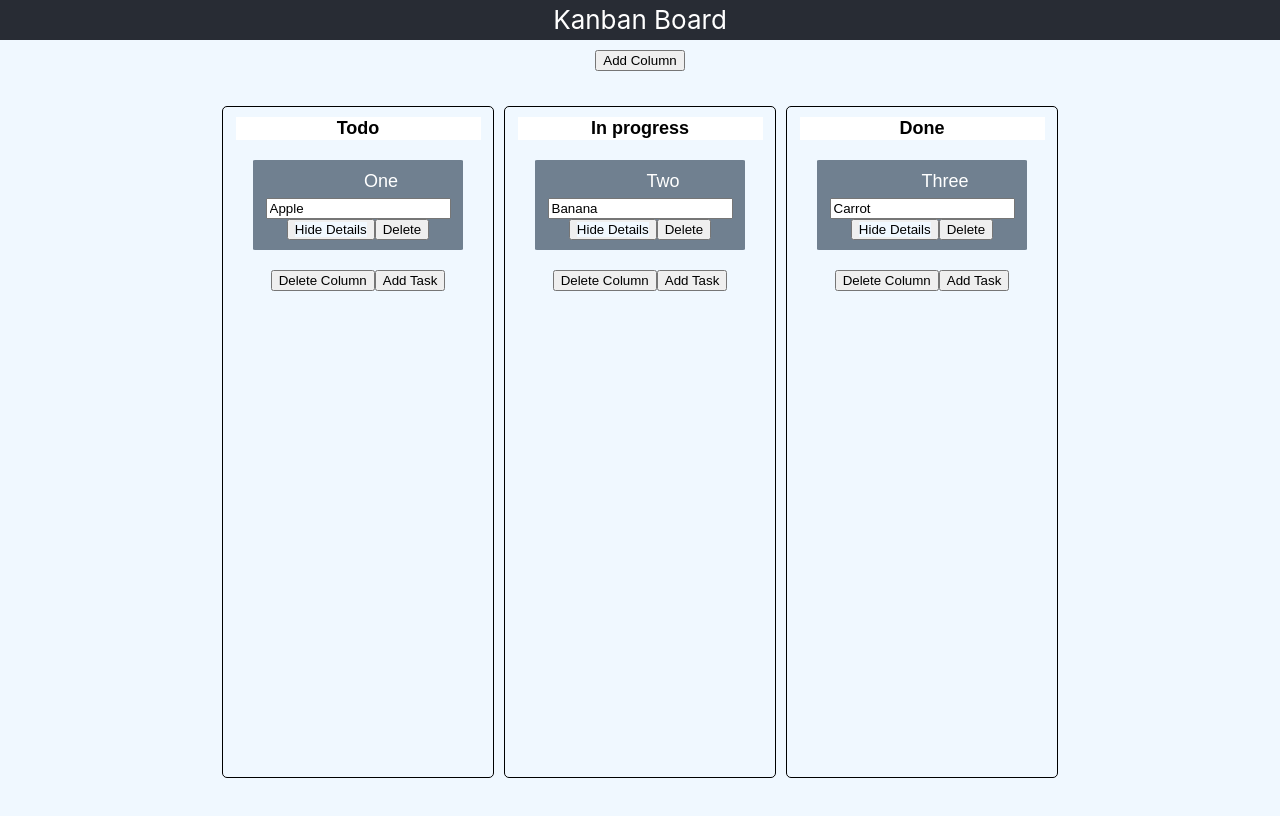
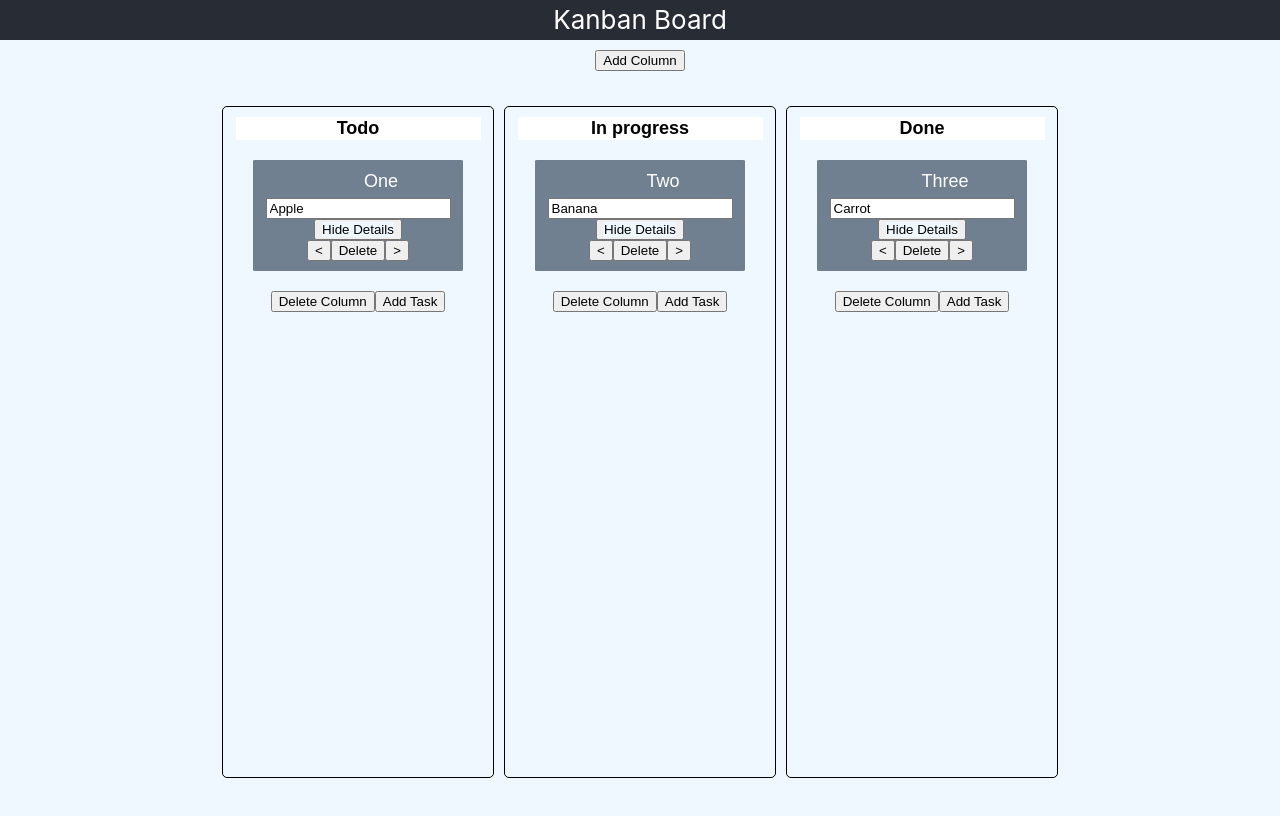
Before and after one commit to jennhuynh02/Kanban-Board, a React (Create React App) app: page / in a window 1280 px wide. Shown: the top 816 px of the page. Built offline with nearby package versions, Linux system fonts and the light colour scheme.

Commit message:
make move method

```diff
--- a/src/components/board/board.jsx
+++ b/src/components/board/board.jsx
@@ -18,7 +18,8 @@ class Board extends React.Component {
     this.update = this.update.bind(this);
     this.updateCard = this.updateCard.bind(this);
     this.createCard = this.createCard.bind(this);
-    this.removeCard = this.removeCard.bind(this)
+    this.removeCard = this.removeCard.bind(this);
+    this.moveCard = this.moveCard.bind(this);
     this.editColumn = this.editColumn.bind(this);
     this.swap = this.swap.bind(this);
   }
@@ -57,14 +58,22 @@ class Board extends React.Component {
 
   }
 
-  createCard(idx) {
-    console.log("last state", this.state.cards)
+  createCard(idx, t="", d="", c="") {
+    console.log("last state", this.state.cards, c)
     return (e) => {
       e.preventDefault();
       let updated = this.state.cards;
-      updated[idx].push({title:"", description: "", columnId: idx, slotId: this.state.cards[idx].length});
+      updated[idx].push({title: t, description: d, columnId: idx, slotId: this.state.cards[idx].length});
       this.setState({ cards: updated });
     }
+  }
+
+  moveCard(idx, newIdx, cardId) {
+    let copy = this.state.cards;
+    let card = copy[idx][cardId];
+    card.idx = newIdx;
+    card.cardID = copy[newIdx].length;
+    copy[newIdx].push(card);
   }
 
   editColumn(idx) {
@@ -102,14 +111,6 @@ class Board extends React.Component {
     }
   }
 
-  move() {
-    return (e) => {
-      e.stopPropagation();
-      e.preventDefault();
-      let copy = this.state.cards[this.state.drag];
-
-    }
-  }
   swap() {
     return (e) => {
       e.stopPropagation();
@@ -150,7 +151,7 @@ class Board extends React.Component {
                 <input value={col} onChange={this.update(idx)} className="column-title" />
               </div>
               {this.state.cards[idx].map((card, cardID) => (
-                <Card title={card.title} description={card.description} categoryIdx={idx} cardID={cardID} key={cardID} updateCard={this.updateCard} removeCard={this.removeCard}/>
+                <Card title={card.title} description={card.description} categoryIdx={idx} cardID={cardID} key={cardID} moveCard={this.moveCard} updateCard={this.updateCard} removeCard={this.removeCard}/>
                 ))}
             <div className="column-buttons">
               <button onClick={this.editColumn(idx)}>Delete Column</button>
--- a/src/components/card/card.jsx
+++ b/src/components/card/card.jsx
@@ -9,6 +9,7 @@ class Card extends React.Component {
         }
         this.toggleCard = this.toggleCard.bind(this);
         this.deleteCard = this.deleteCard.bind(this);
+        this.moveCard = this.moveCard.bind(this);
     }
 
     deleteCard() {
@@ -24,6 +25,15 @@ class Card extends React.Component {
         }
     }
 
+    moveCard(diff) {
+        const {categoryIdx, cardID} = this.props;
+        // debugger
+        // this.props.createCard(categoryIdx+diff, title, description);
+        // this.props.createCard(0, "test", "haha");
+        // this.deleteCard();
+        this.props.moveCard(categoryIdx, categoryIdx+diff, cardID);
+    }
+
     render() {
         const { updateCard, categoryIdx, cardID, title, description } = this.props;
         return (
@@ -32,7 +42,11 @@ class Card extends React.Component {
                 <input className="card-description" value={description} placeholder="Description" hidden={this.state.hidden} onChange={updateCard(categoryIdx, cardID, "description")} />
                 <br/>
                 <button onClick={this.toggleCard()}>{this.state.hidden ? (<p>Show Details</p>) : (<p>Hide Details</p>)}</button>
+                <br/>
+                <button onClick={() => this.moveCard(-1)}>&lt;</button>
                 <button onClick={this.deleteCard}>Delete</button>
+                <button onClick={() => this.moveCard(1)}>&gt;</button>
+
             </div>
         )
     }
```
